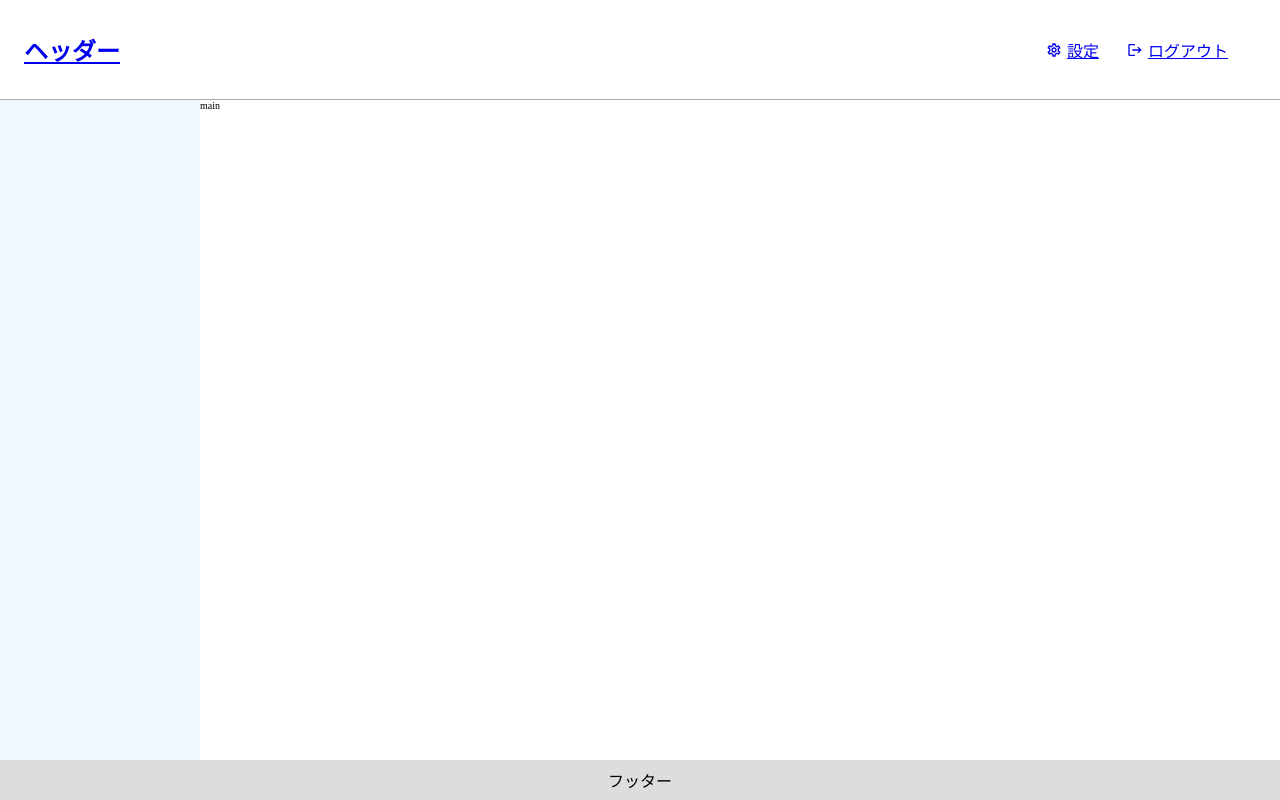
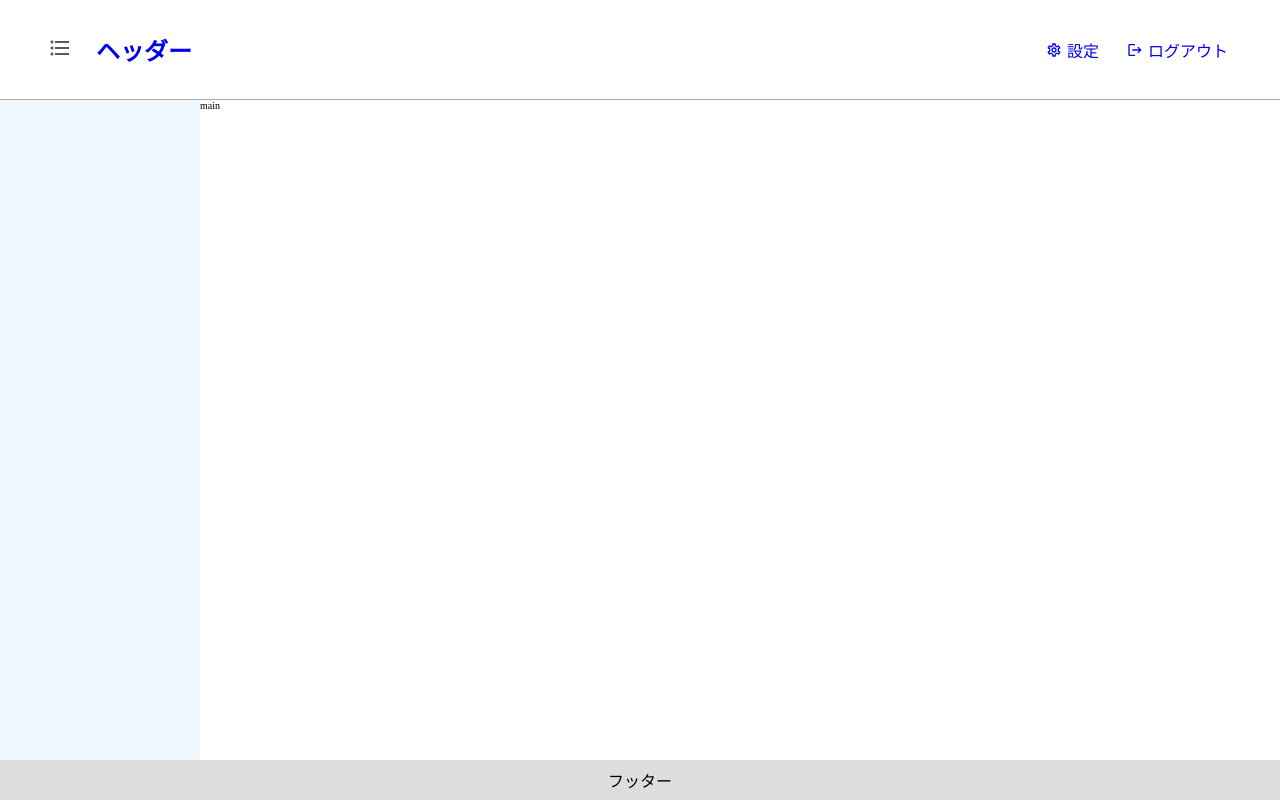
Before and after one commit to tarohatu2/StudyReact, a React (Vite) app: page / in a window 1280 px wide. Built offline with nearby package versions, Linux system fonts and the light colour scheme.

Commit message:
Googleカレンダーっぽいメニューボタン作成

```diff
--- a/src/components/AppHeader/AppHeader.jsx
+++ b/src/components/AppHeader/AppHeader.jsx
@@ -2,18 +2,25 @@ import { React } from "react";
 import PropTypes from "prop-types";
 import style from "./AppHeader.module.css";
 import { Link } from "react-router-dom";
-import { MdOutlineSettings, MdLogout } from "react-icons/md";
+import { MdOutlineSettings, MdLogout, MdOutlineFormatListBulleted } from "react-icons/md";
 
 export const AppHeader = (props) => {
   return (
 	<header>
 	  <div className={style.hwrapper}>
 			<div className={style.header}>
-				<h1 className={style.title}>
-					<Link to='/'>
-						{props.title}
-					</Link>
-				</h1>
+				<div className={style.leftcontainer}>
+					<button className={style.listiconbutton}>
+						<MdOutlineFormatListBulleted
+							className={style.listicon}
+						/>
+					</button>
+					<h1 className={style.title}>
+						<Link to='/'>
+							{props.title}
+						</Link>
+					</h1>
+				</div>
 				<nav>
 					<ul>
 						<li><Link to='settings' className={style.link}><MdOutlineSettings />設定</Link></li>
--- a/src/components/AppHeader/AppHeader.module.css
+++ b/src/components/AppHeader/AppHeader.module.css
@@ -12,8 +12,40 @@
   padding: 1.6rem 2.4rem;
 }
 
+.leftcontainer {
+  display: flex;
+  justify-content: flex-start;
+  align-items: center;
+}
+
+.listiconbutton {
+  padding: .5rem;
+  margin-left: 1.6rem;
+  cursor: pointer;
+  background-color: white;
+  border: none;
+  width: 4rem;
+  height: 4rem;
+  border-radius: 2rem;
+}
+
+.listiconbutton:hover {
+  background-color: rgb(238, 238, 238);
+}
+
+.listicon {
+  font-size: 2.4rem;
+  color: #595959;
+}
+
+
 .title {
+  margin-left: 1.6rem;
   font-size: 2.4rem;
+}
+
+a {
+  text-decoration: none;
 }
 
 ul li {
```
